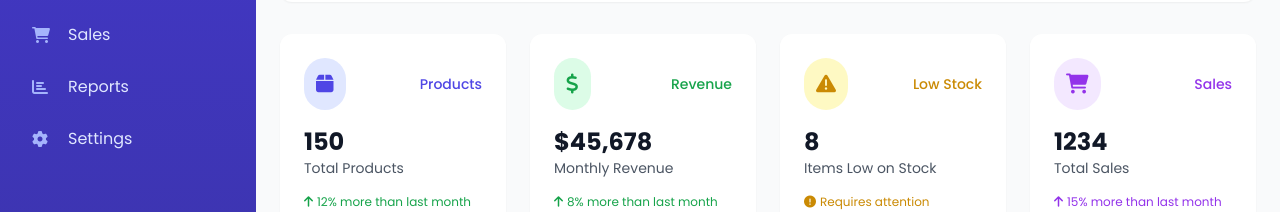
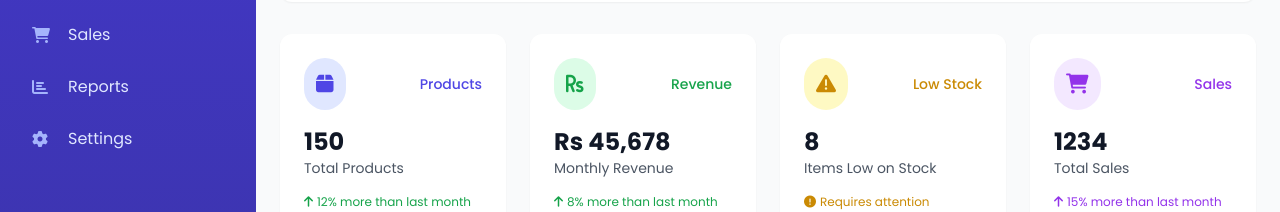
Before and after one commit to appius1/blackboxai-1744382547316, a React (Create React App) app in the folder inventory-app/: page / in a window 1280 px wide. Shown: the part 206-418 px from the top of the page. Built offline with nearby package versions, Linux system fonts and the light colour scheme.

Commit message:
Add inventory-app/src/pages/Dashboard.jsx 1745251289240

```diff
--- a/inventory-app/src/pages/Dashboard.jsx
+++ b/inventory-app/src/pages/Dashboard.jsx
@@ -42,6 +42,11 @@ const Dashboard = () => {
     if (hour < 12) return 'Good Morning';
     if (hour < 18) return 'Good Afternoon';
     return 'Good Evening';
+  };
+
+  // Format currency with Nepalese Rupee symbol
+  const formatCurrency = (amount) => {
+    return `Rs ${amount.toLocaleString()}`;
   };
 
   // Mock data for charts
@@ -133,12 +138,12 @@ const Dashboard = () => {
         <div className="bg-white rounded-xl shadow-sm p-6 hover:shadow-md transition-shadow duration-200">
           <div className="flex items-center justify-between mb-4">
             <div className="bg-green-100 rounded-full p-3">
-              <i className="fas fa-dollar-sign text-green-600 text-xl"></i>
+              <i className="fas fa-rupee-sign text-green-600 text-xl"></i>
             </div>
             <span className="text-sm font-medium text-green-600">Revenue</span>
           </div>
           <h3 className="text-2xl font-bold text-gray-900">
-            ${stats.monthlyRevenue.toLocaleString()}
+            {formatCurrency(stats.monthlyRevenue)}
           </h3>
           <p className="text-gray-600 text-sm">Monthly Revenue</p>
           <div className="mt-4 flex items-center text-green-600">
```
